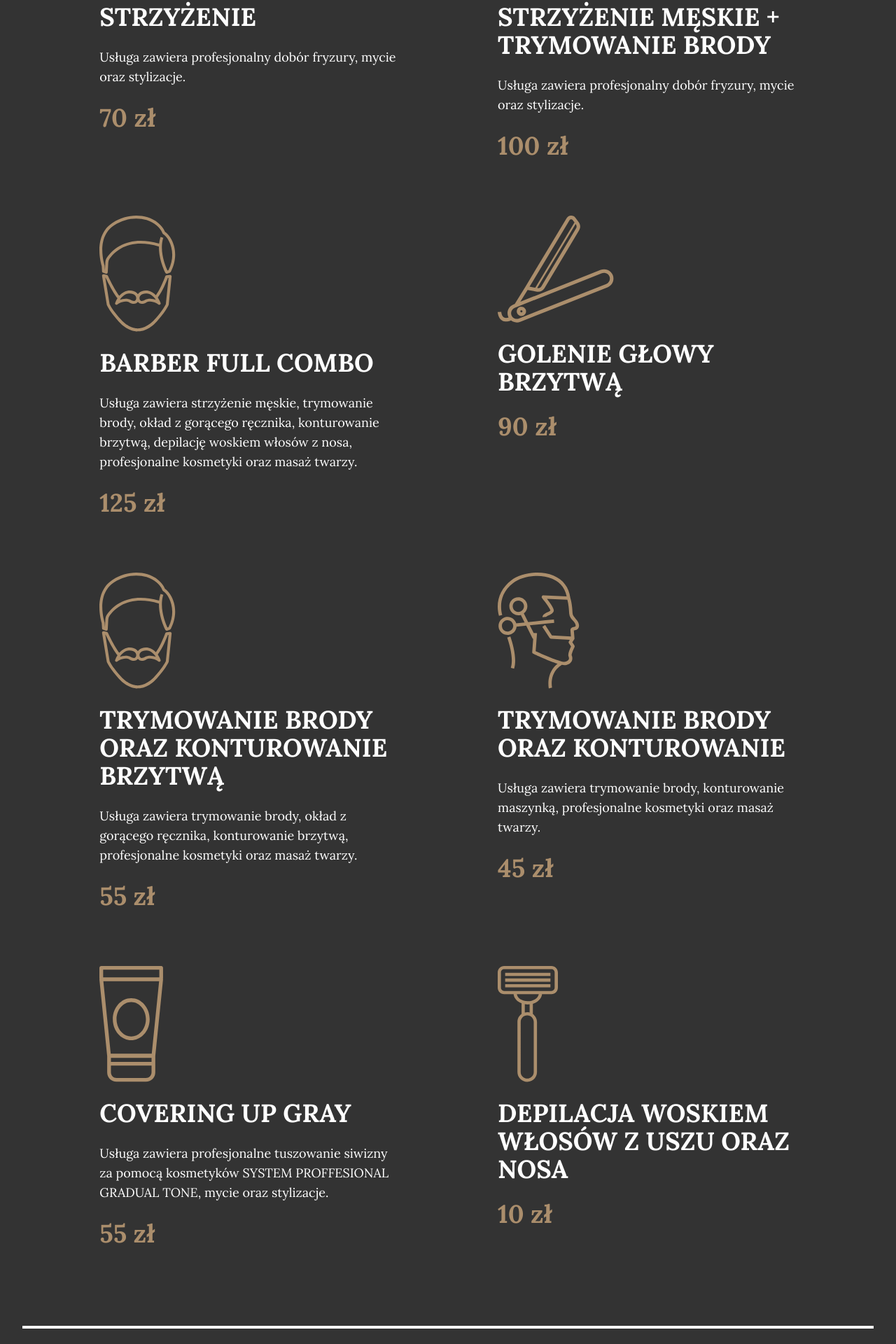
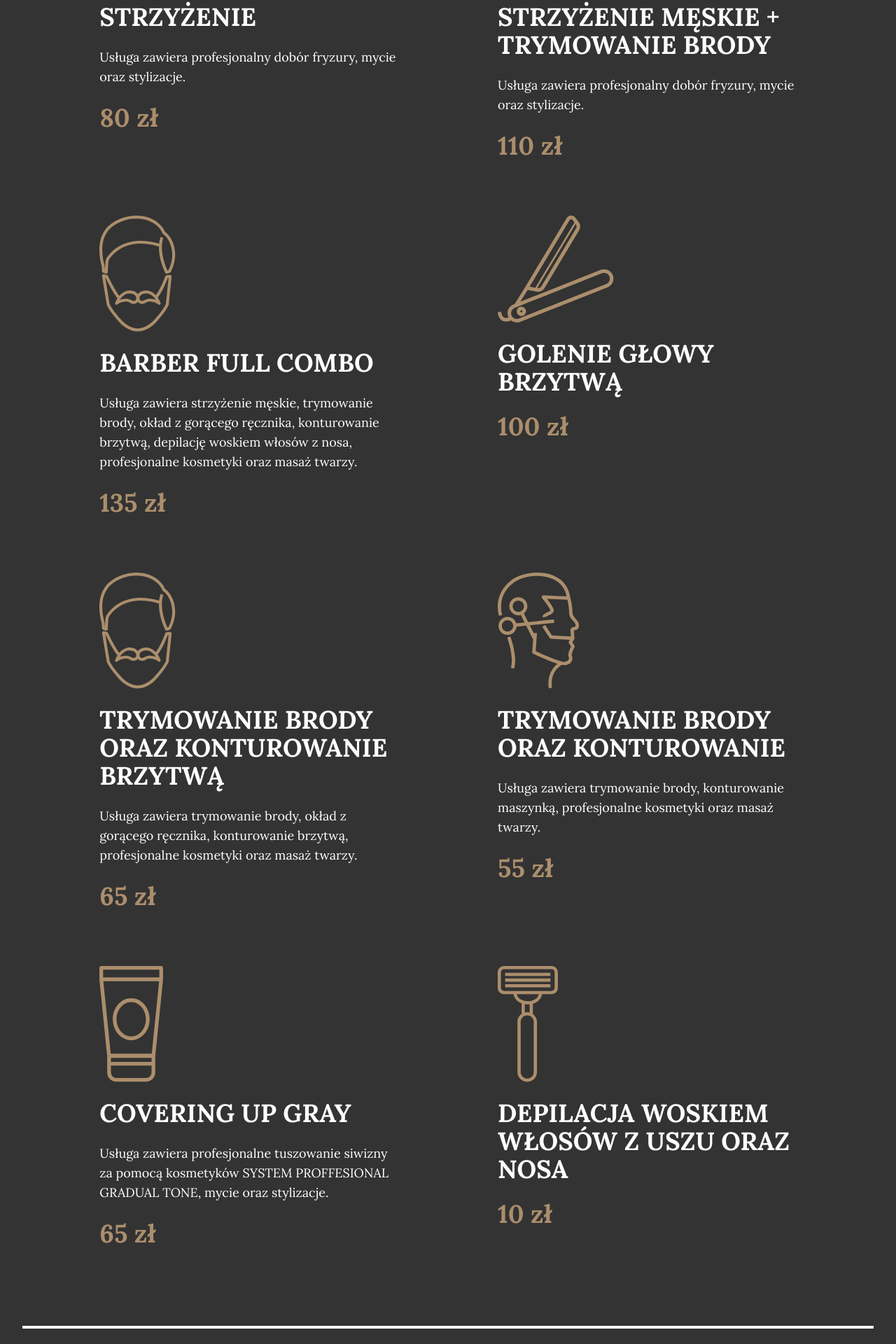
Before and after one commit to PGodzien/blazkowski-next, a Next.js app: page /uslugi in a window 1280 px wide. Shown: the part 1079-2999 px from the top of the page at 70% size. Built offline with nearby package versions, Linux system fonts and the light colour scheme.

Commit message:
Update page.tsx

```diff
--- a/app/uslugi/page.tsx
+++ b/app/uslugi/page.tsx
@@ -41,7 +41,7 @@ const Services = () => {
                             Usługa zawiera profesjonalny dobór fryzury, mycie oraz stylizacje.
                         </p>
                         <h1 className="text-4xl font-bold text-secondary">
-                            70 zł
+                            80 zł
                         </h1>
                     </div>
                     <div className="flex flex-col items-center space-y-6 text-center lg:text-left lg:w-1/3 lg:items-start">
@@ -61,7 +61,7 @@ const Services = () => {
                             Usługa zawiera profesjonalny dobór fryzury, mycie oraz stylizacje.
                         </p>
                         <h1 className="text-4xl font-bold text-secondary">
-                            100 zł
+                            110 zł
                         </h1>
                     </div>
                 </div>
@@ -81,7 +81,7 @@ const Services = () => {
                             Usługa zawiera strzyżenie męskie, trymowanie brody, okład z gorącego ręcznika, konturowanie brzytwą, depilację woskiem włosów z nosa,  profesjonalne kosmetyki oraz masaż twarzy.
                         </p>
                         <h1 className="text-4xl font-bold text-secondary">
-                            125 zł
+                            135 zł
                         </h1>
                     </div>
                     <div className="flex flex-col items-center space-y-6 text-center lg:text-left lg:w-1/3 lg:items-start">
@@ -98,7 +98,7 @@ const Services = () => {
                             Golenie głowy brzytwą
                         </p>
                         <h1 className="text-4xl font-bold text-secondary">
-                            90 zł
+                            100 zł
                         </h1>
                     </div>
                 </div>
@@ -118,7 +118,7 @@ const Services = () => {
                             Usługa zawiera trymowanie brody, okład z gorącego ręcznika, konturowanie brzytwą, profesjonalne kosmetyki oraz masaż twarzy.
                         </p>
                         <h1 className="text-4xl font-bold text-secondary">
-                            55 zł
+                            65 zł
                         </h1>
                     </div>
                     <div className="flex flex-col items-center space-y-6 lg:w-1/3 lg:items-start">
@@ -136,7 +136,7 @@ const Services = () => {
                             Usługa zawiera trymowanie brody, konturowanie maszynką, profesjonalne kosmetyki oraz masaż twarzy.
                         </p>
                         <h1 className="text-4xl font-bold text-secondary">
-                            45 zł
+                            55 zł
                         </h1>
                     </div>
                 </div>
@@ -156,7 +156,7 @@ const Services = () => {
                             Usługa zawiera profesjonalne tuszowanie siwizny za pomocą kosmetyków SYSTEM PROFFESIONAL GRADUAL TONE, mycie oraz stylizacje.
                         </p>
                         <h1 className="text-4xl font-bold text-secondary">
-                            55 zł
+                            65 zł
                         </h1>
                     </div>
                     <div className="flex flex-col items-center space-y-6 text-center lg:w-1/3 lg:text-left lg:items-start">
```
